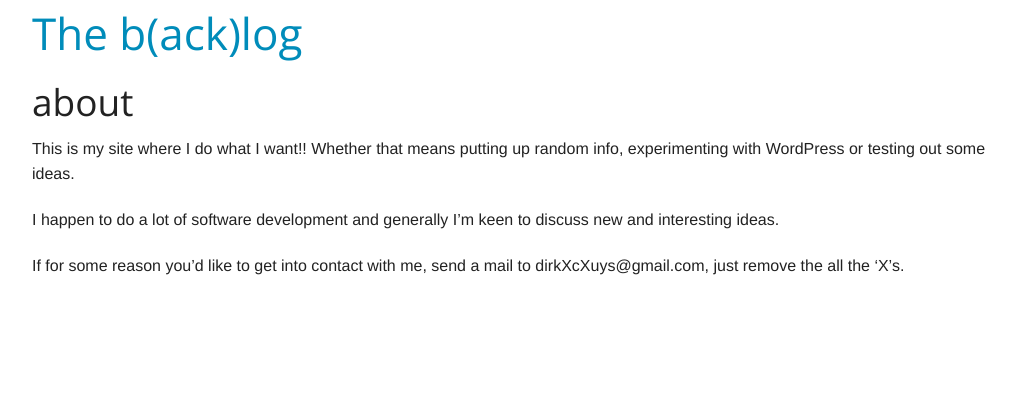
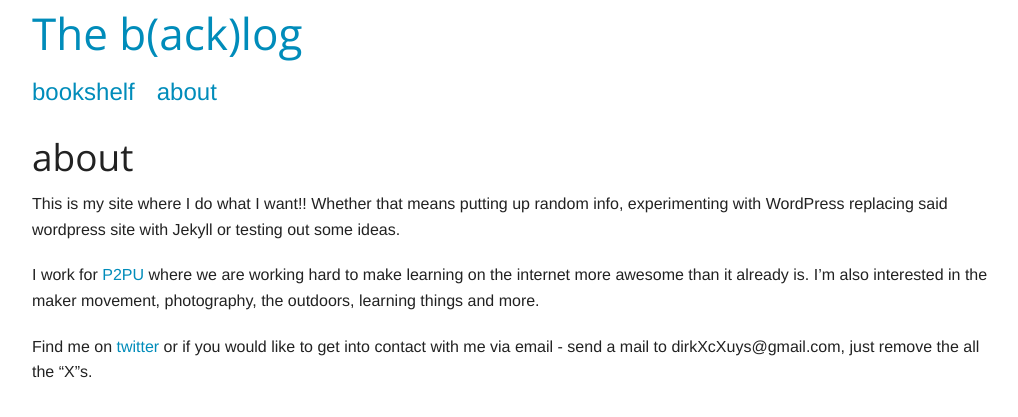
Before and after one commit to dirkcuys/thebacklog, a Jekyll site: the page built from about/index.md, in a window 1280 px wide. Shown: the top 417 px of the page, without its empty margins (123-1141 px from the left). Built offline with Jekyll 4.4.1, drawn with Linux system fonts in a browser that asks for light colours; nearby versions of some CDN libraries; Markdown is read by kramdown in place of the engine named in the settings.

Commit message:
Update about page and some nav

```diff
--- a/_layouts/default.html
+++ b/_layouts/default.html
@@ -1,38 +1,19 @@
-<!DOCTYPE html>
-<!--[if lt IE 7]>      <html class="no-js lt-ie9 lt-ie8 lt-ie7"> <![endif]-->
-<!--[if IE 7]>         <html class="no-js lt-ie9 lt-ie8"> <![endif]-->
-<!--[if IE 8]>         <html class="no-js lt-ie9"> <![endif]-->
-<!--[if gt IE 8]><!--> <html class="no-js"> <!--<![endif]-->
-    <head>
-        <meta charset="utf-8">
-        <meta http-equiv="X-UA-Compatible" content="IE=edge">
-        <title>The b(ack)log</title>
-        <meta name="description" content="">
-        <meta name="viewport" content="width=device-width, initial-scale=1">
+---
+layout: base
+---
+<div class="row">
+  <div class="large-12 columns">
+    <h1><a href='{{ site.baseurl }}/'>The b(ack)log</a></h1>
+  </div>
+</div>
 
-        <!-- Place favicon.ico and apple-touch-icon.png in the root directory -->
+<div class="row">
+  <div class="large-12 columns">
+  <ul class="primary-nav inline-list">
+    <li class="active"><a href="{{site.baseurl}}/bookshelf/">bookshelf</a></li>
+    <li><a href="{{site.baseurl}}/about/">about</a></li>
+  </ul>
+  </div>
+</div>
 
-        <!--link rel="stylesheet" href="css/normalize.css">
-        <link rel="stylesheet" href="css/main.css"-->
-        <link rel="stylesheet" href="{{ site.url }}/css/foundation.css" />
-        <script src="{{ site.url }}/js/vendor/modernizr-2.6.2.min.js"></script>
-    </head>
-    <body>
-        <!--[if lt IE 7]>
-            <p class="browsehappy">You are using an <strong>outdated</strong> browser. Please <a href="http://browsehappy.com/">upgrade your browser</a> to improve your experience.</p>
-        <![endif]-->
-
-        <!-- Add your site or application content here -->
-        {{ content }}
-
-        <script src="//ajax.googleapis.com/ajax/libs/jquery/1.10.2/jquery.min.js"></script>
-        <script>window.jQuery || document.write('<script src="{{ site.url }}/js/vendor/jquery-1.10.2.min.js"><\/script>')</script>
-        <!--script src="js/plugins.js"></script>
-        <script src="js/main.js"></script-->
-        <script src="{{ site.url }}/js/foundation.min.js"></script>
-        <script>
-          $(document).foundation();
-        </script>
-        {% include google_analytics.html %}
-    </body>
-</html>
+{{ content }}
--- a/_layouts/page.html
+++ b/_layouts/page.html
@@ -1,12 +1,6 @@
 ---
-layout: base
+layout: default
 ---
-
-        <div class="row">
-          <div class="large-12 columns">
-            <h1><a href='{{ site.baseurl }}/'>The b(ack)log</a></h1>
-          </div>
-        </div>
 
 <div class="row">
   <div class="large-12 columns">
--- a/about/index.md
+++ b/about/index.md
@@ -3,8 +3,8 @@
 author: dirk
 layout: page
 ---
-This is my site where I do what I want!! Whether that means putting up random info, experimenting with WordPress or testing out some ideas.
+This is my site where I do what I want!! Whether that means putting up random info, experimenting with WordPress replacing said wordpress site with Jekyll or testing out some ideas.
 
-I happen to do a lot of software development and generally I&#8217;m keen to discuss new and interesting ideas.
+I work for [P2PU](https://p2pu.org) where we are working hard to make learning on the internet more awesome than it already is. I'm also interested in the maker movement, photography, the outdoors, learning things and more.
 
-If for some reason you&#8217;d like to get into contact with me, send a mail to dirkXcXuys@gmail.com, just remove the all the &#8216;X&#8217;s.
+Find me on [twitter](https://twitter.com/riskycud) or if you would like to get into contact with me via email - send a mail to dirkXcXuys@gmail.com, just remove the all the "X"s.
--- a/css/site.css
+++ b/css/site.css
@@ -1,3 +1,7 @@
+.primary-nav {
+    font-size: 18pt;
+}
+
 code {
     font-family: Consolas,"Liberation Mono",Courier,monospace;
     font-weight: normal;
--- a/index.html
+++ b/index.html
@@ -1,12 +1,6 @@
 ---
 layout: default
 ---
-
-<div class="row">
-  <div class="large-12 columns">
-    <h1>The b(ack)log</h1>
-  </div>
-</div>
 
 <div class="row">
   <ul class="small-block-grid-1" >
```
Also changed, not shown: _layouts/post.html (+1 -8 lines). Lines whose indentation alone changed are shown as unchanged.
